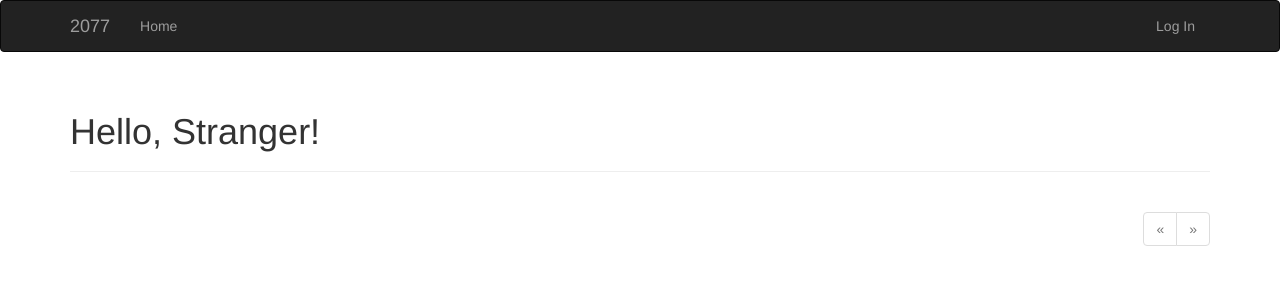
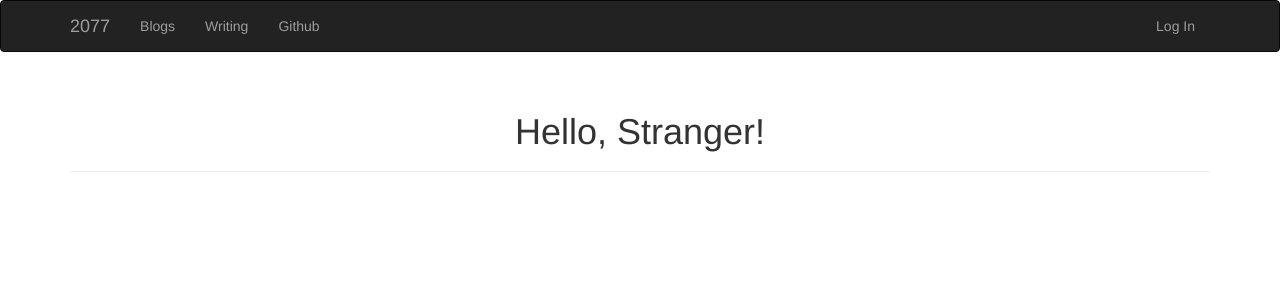
Before and after one commit to chidaobanjiu/Loocat.cc, a Flask app: page / in a window 1280 px wide. Shown: the top 300 px of the page. Run offline with Flask 2, Linux system fonts and the light colour scheme; data that the repository does not hold is empty; some libraries are stand-ins or nearby versions.

Commit message:
日常改进

```diff
--- a/app/auth/views.py
+++ b/app/auth/views.py
@@ -41,8 +41,9 @@ def login():
 @auth.route('/logout')
 @login_required
 def logout():
+    user = current_user
     logout_user()
-    flash('You have been logged out.')
+    flash('You have logged out.')
     return redirect(url_for('main.index'))
 
 
--- a/app/main/views.py
+++ b/app/main/views.py
@@ -32,8 +32,8 @@ def server_shutdown():
     return 'Shutting down...'
 
 
-@main.route('/', methods=['GET', 'POST'])
-def welcome():
+@main.route('/blogs', methods=['GET', 'POST'])
+def blogs():
     form = PostForm()
     page = request.args.get('page', 1, type=int)
     query = Post.query
@@ -41,8 +41,12 @@ def welcome():
         page, per_page=current_app.config['FLASKY_POSTS_PER_PAGE'],
         error_out=False)
     posts = pagination.items
-    return render_template('wel.html', form=form, posts=posts,
+    return render_template('blogs.html', form=form, posts=posts,
                            pagination=pagination, user=current_user)
+
+@main.route('/', methods=['GET'])
+def welcome():
+    return render_template('wel.html', user=current_user)
 
 
 
--- a/app/static/styles.css
+++ b/app/static/styles.css
@@ -105,3 +105,6 @@ div.flask-pagedown-preview h3 {
 .table.followers tr {
     border-bottom: 1px solid #e0e0e0;
 }
+div.page-header {
+    text-align: center
+}
--- a/app/templates/base.html
+++ b/app/templates/base.html
@@ -23,10 +23,9 @@
         </div>
         <div class="navbar-collapse collapse">
             <ul class="nav navbar-nav">
-                <li><a href="{{ url_for('main.index') }}">Home</a></li>
-                {% if current_user.is_authenticated %}
-                <li><a href="{{ url_for('main.user', username=current_user.username) }}">Profile</a></li>
-                {% endif %}
+                <li><a href="{{ url_for('main.blogs') }}">Blogs</a></li>
+                <li><a href="{{ url_for('main.index') }}">Writing</a></li>
+                <li><a href="https://github.com/chidaobanjiu" target="_blank">Github</a></li>
             </ul>
             <ul class="nav navbar-nav navbar-right">
                 {% if current_user.can(Permission.MODERATE_COMMENTS) %}
@@ -41,6 +40,9 @@
                     <ul class="dropdown-menu">
                         <li><a href="{{ url_for('auth.change_password') }}">Change Password</a></li>
                         <li><a href="{{ url_for('auth.change_email_request') }}">Change Email</a></li>
+                        {% if current_user.is_authenticated %}
+                        <li><a href="{{ url_for('main.user', username=current_user.username) }}">Profile</a></li>
+                        {% endif %}
                         <li><a href="{{ url_for('auth.logout') }}">Log Out</a></li>
                     </ul>
                 </li>
--- a/app/templates/wel.html
+++ b/app/templates/wel.html
@@ -8,17 +8,4 @@
 <div class="page-header">
     <h1>Hello, {% if current_user.is_authenticated %}{{ current_user.username }}{% else %}Stranger{% endif %}!</h1>
 </div>
-<div class="post-tabs">
-    {% include '_posts.html' %}
-</div>
-{% if pagination %}
-<div class="pagination">
-    {{ macros.pagination_widget(pagination, '.index') }}
-</div>
-{% endif %}
 {% endblock %}
-
-{% block scripts %}
-{{ super() }}
-{{ pagedown.include_pagedown() }}
-{% endblock %}
```
Also changed, not shown: app/templates/blogs.html (added, +24 -0 lines), data-dev.sqlite.
